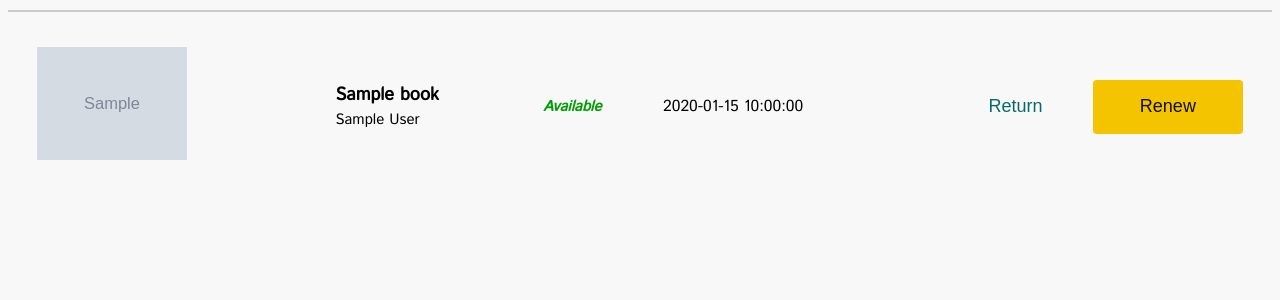
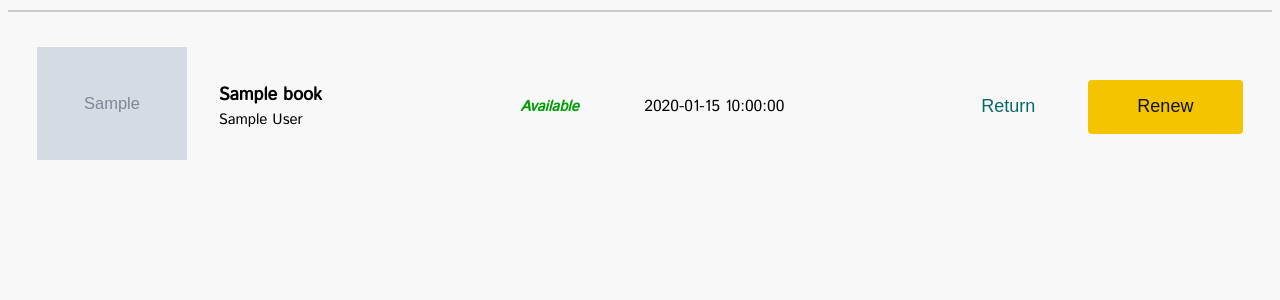
Before and after one commit to ASENDIENTEKevinVance/LibroCo, a Flask app: template LibroCoWeb/templates/my_books.html in a window 1280 px wide. Shown: the part 68-368 px from the top of the page. Run offline with Flask 3, Linux system fonts and the light colour scheme; the template is opened without the code that fills it: most values are stand-ins (such as "Sample title", 1, 10 or a date in 2020); grey boxes marked "Sample" are stand-in pictures.

Commit message:
CSS ONLY
CSS ONLY

```diff
--- a/LibroCoWeb/static/css/mybooksstyle.css
+++ b/LibroCoWeb/static/css/mybooksstyle.css
@@ -61,42 +61,6 @@
     border-radius: 5px; /* Rounded corners */
     width: 100%; /* Allow each book item to fill the width */
 }
-/*
-.book-details {
-    flex-grow: 1;  Allow text details to grow and fill space
-    display: flex;
-    flex-direction: column; Stack title, author, and status vertically
-}
-*/
-/*
-.return, .renew {
-    display: flex;
-    padding: 10px 15px;
-    border: none;
-    border-radius: 4px;
-    cursor: pointer;
-    font-size: 18px;
-}
-*/
-
-/*
-.return {
-    background-color: transparent;
-    color: #066A69;
-    margin-right: 10px;
-    padding: 10px 20px;
-}
-
-.renew {
-    background-color: #FFCB44;
-    color: #111010;
-    padding: 10px 20px;
-}
-
-.renew:hover {
-    background-color: #e9aa17;
-}
-*/
 
 /* Disabled button styling */
 .renew-btn:disabled {
@@ -224,3 +188,11 @@
 #bookStatus.expiring {
     color: #E3460D;
 }
+
+.image_container {
+width: 15%;
+}
+
+.detail_container {
+    width: 25%
+}
--- a/LibroCoWeb/templates/my_books.html
+++ b/LibroCoWeb/templates/my_books.html
@@ -45,8 +45,8 @@
             <tbody>
                 {% for book in books %}
                 <tr>
-                    <td><img src="{{ book['image'] }}" alt="{{ book['book_title'] }}"></td>
-                    <td>
+                    <td class="image_container"><img src="{{ book['image'] }}" alt="{{ book['book_title'] }}"></td>
+                    <td class="detail_container">
                         <strong class="mybook book-title">{{ book['book_title'] }}</strong><br>
                         <small class="mybook book-author">{{ book['author'] }}</small>
                     </td>
```
